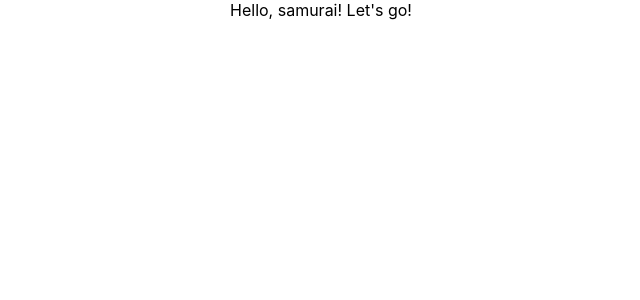
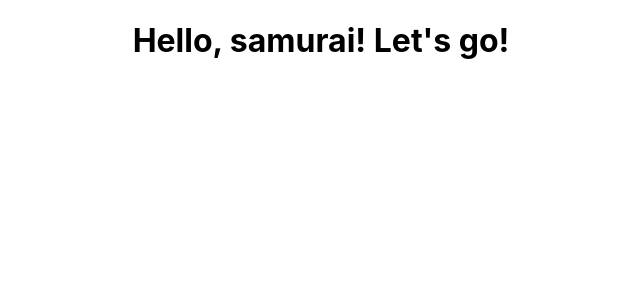
Before and after one commit to ViktorChizh/Social-network, a React (Create React App) app: page / in a window 1280 px wide. Shown: the top 300 px of the page, without its empty margins (319-959 px from the left). Built offline with nearby package versions, Linux system fonts and the light colour scheme.

Commit message:
Update App component

```diff
--- a/src/App.tsx
+++ b/src/App.tsx
@@ -4,7 +4,7 @@ import './App.css';
 function App() {
   return (
     <div className="App">
-     Hello, samurai! Let's go!
+     <h1>Hello, samurai! Let's go!</h1>
     </div>
   );
 }
```
